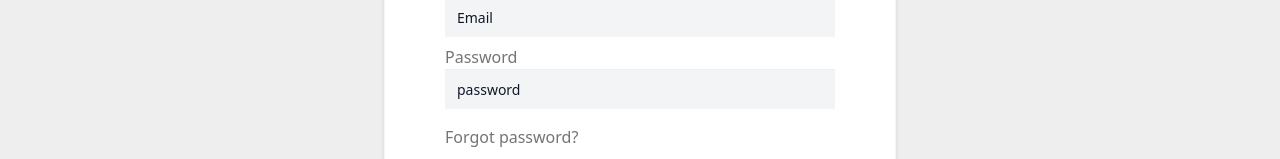
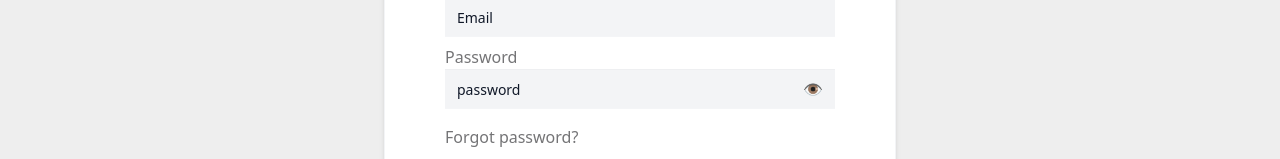
Before and after one commit to HiYasin/career-hub, a React (Vite) app: page /login in a window 1280 px wide. Shown: the part 236-395 px from the top of the page. Built offline with nearby package versions, Linux system fonts and the light colour scheme; no server answers.

Commit message:
toggle eye button implemented in password field

```diff
--- a/src/pages/Login.jsx
+++ b/src/pages/Login.jsx
@@ -3,8 +3,10 @@ import SocialLogin from "../components/shared/SocialLogin";
 import { useForm } from "react-hook-form";
 import useAuth from "../customHooks/useAuth";
 import Swal from "sweetalert2";
+import { useState } from "react";
 
 const Login = () => {
+    const [showPassword, setShowPassword] = useState(false);
     const { signInUser } = useAuth();
     const { register, formState: { errors }, handleSubmit } = useForm();
     const navigate = useNavigate();
@@ -47,6 +49,7 @@ const Login = () => {
                         <label className="label block">
                             <span className="label-text">Password</span>
                         </label>
+                        <div className="relative">
                             <input
                                 {...register("password", {
                                     required: "Password is required",
@@ -55,7 +58,18 @@ const Login = () => {
                                         message: "Password must be at least 6 digits long, contain a uppercase letter and a lowercase letter"
                                     }
                                 })}
-                            type="password" placeholder="password" className="placeholder:text-gray-900 input w-full rounded-none outline-none border-none bg-gray-100" />
+                                type={showPassword ? "text" : "password"}
+                                placeholder="password"
+                                className="placeholder:text-gray-900 input w-full rounded-none outline-none border-none bg-gray-100"
+                            />
+
+                            <span
+                                className="absolute inset-y-0 right-0 pr-3 flex items-center cursor-pointer"
+                                onClick={() => setShowPassword(!showPassword)}
+                            >
+                                {showPassword ? "🙈" : "👁️"}
+                            </span>
+                        </div>
                         <p className="text-red-500">{errors.password?.message}</p>
                         <label className="label mt-4">
                             <a href="#" className="label-text-alt link link-hover">Forgot password?</a>
--- a/src/pages/Register.jsx
+++ b/src/pages/Register.jsx
@@ -4,7 +4,9 @@ import SocialLogin from "../components/shared/SocialLogin";
 import { useForm } from "react-hook-form";
 import useAuth from "../customHooks/useAuth";
 import Swal from "sweetalert2";
+import { useState } from "react";
 const Register = () => {
+    const [showPassword, setShowPassword] = useState(false);
     const { createUser, updateInfo } = useAuth();
     const { register, formState: { errors }, handleSubmit } = useForm();
     const navigate = useNavigate();
@@ -74,6 +76,7 @@ const Register = () => {
                             <label className="label block">
                                 <span className="label-text">Password</span>
                             </label>
+                            <div className="relative">
                                 <input
                                     {...register("password", {
                                         required: "Password is required",
@@ -82,7 +85,18 @@ const Register = () => {
                                             message: "Password must be at least 6 digits long, contain a uppercase letter and a lowercase letter"
                                         }
                                     })}
-                             type="password" placeholder="password" className="placeholder:text-gray-900 input w-full rounded-none outline-none border-none bg-gray-100"  />
+                                    type={showPassword ? "text" : "password"}
+                                    placeholder="password"
+                                    className="placeholder:text-gray-900 input w-full rounded-none outline-none border-none bg-gray-100"
+                                />
+
+                                <span
+                                    className="absolute inset-y-0 right-0 pr-3 flex items-center cursor-pointer"
+                                    onClick={() => setShowPassword(!showPassword)}
+                                >
+                                    {showPassword ? "🙈" : "👁️"}
+                                </span>
+                            </div>
                             <p className="text-red-500">{errors.password?.message}</p>
                         </div>
 
```
Lines whose indentation alone changed are shown as unchanged.
